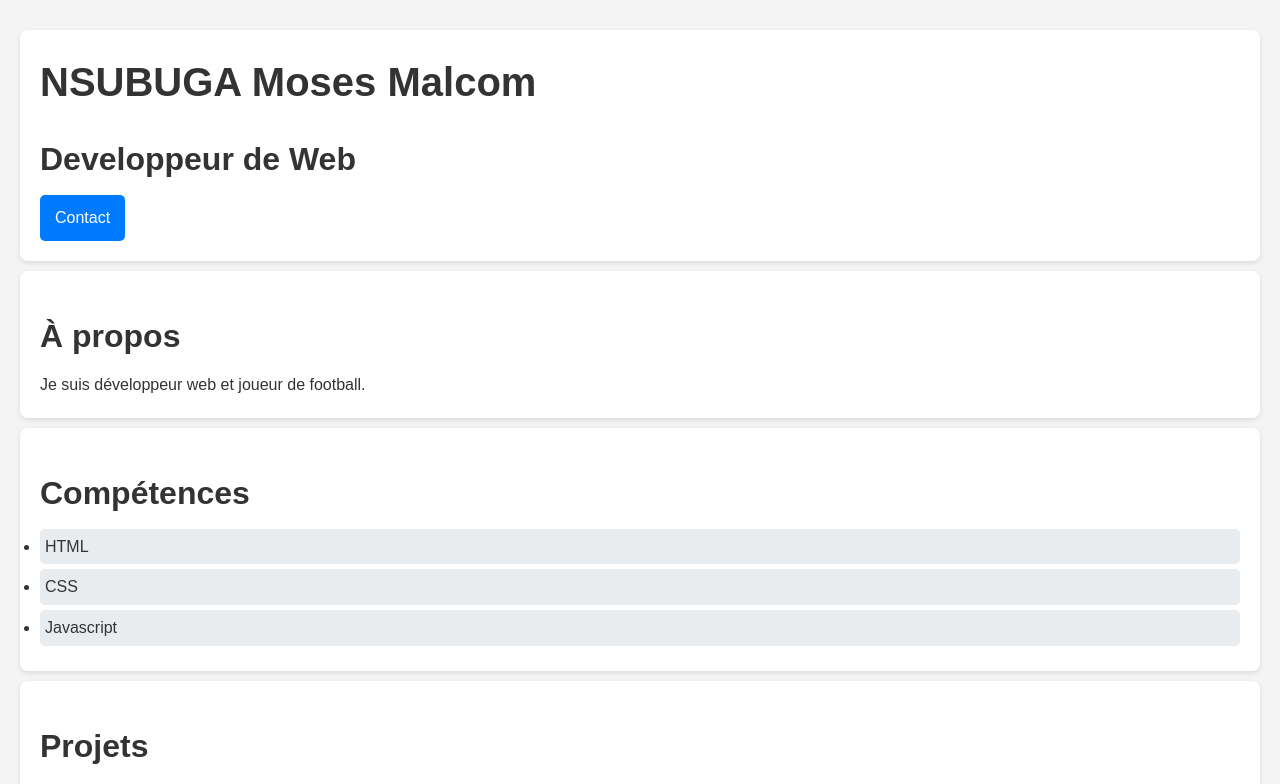
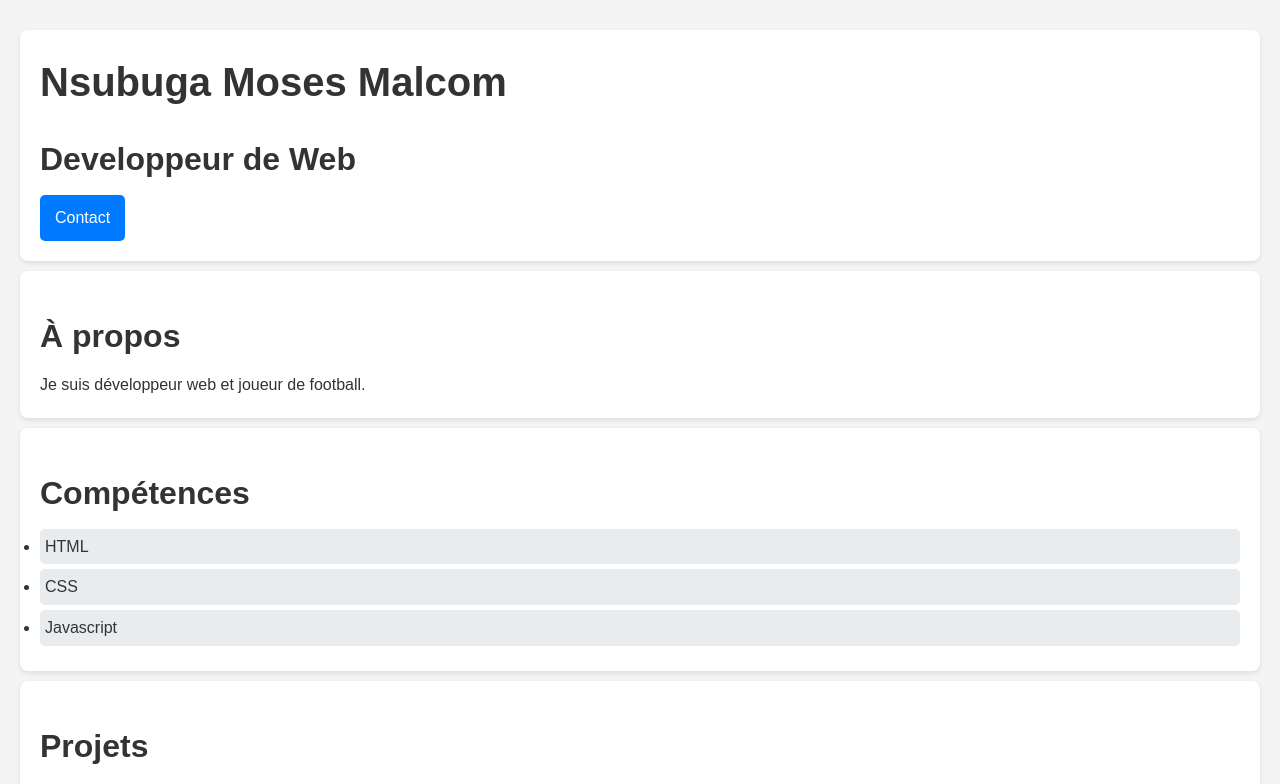
Before and after one commit to MalcomDev120/harfleurTIMES.fr, a plain HTML site: page index.html in a window 1280 px wide. Shown: the top 784 px of the page. Drawn offline with Linux system fonts and the light colour scheme.

Commit message:
Update index.html

```diff
--- a/index.html
+++ b/index.html
@@ -9,7 +9,7 @@
 
 <body>
     <section>
-        <h1>NSUBUGA Moses Malcom</h1>
+        <h1>Nsubuga Moses Malcom</h1>
         <h2>Developpeur de Web</h2>
         <a href="mosesmalcom6@gmail.com" class="contact-btn">Contact</a>
     </section>
```
